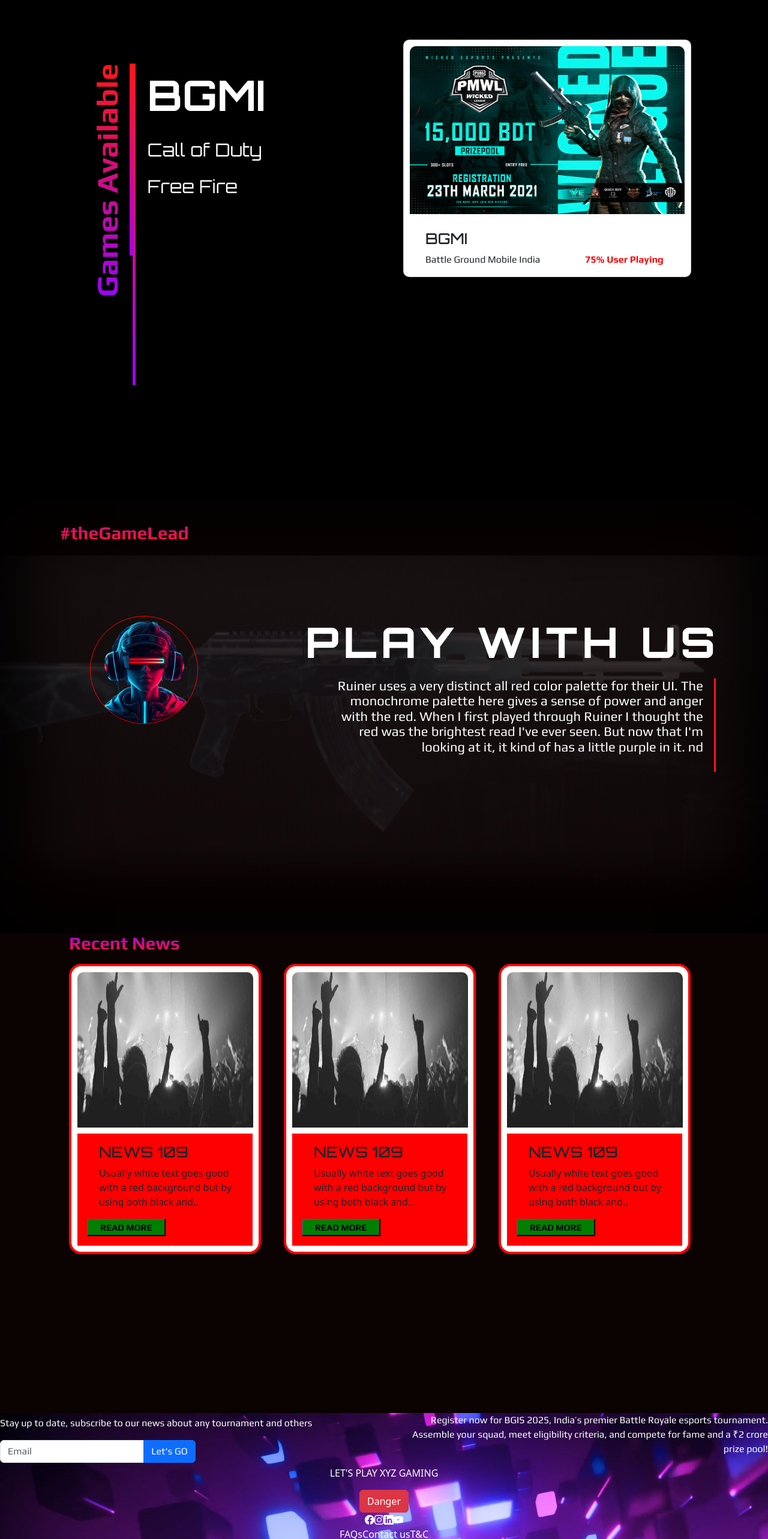
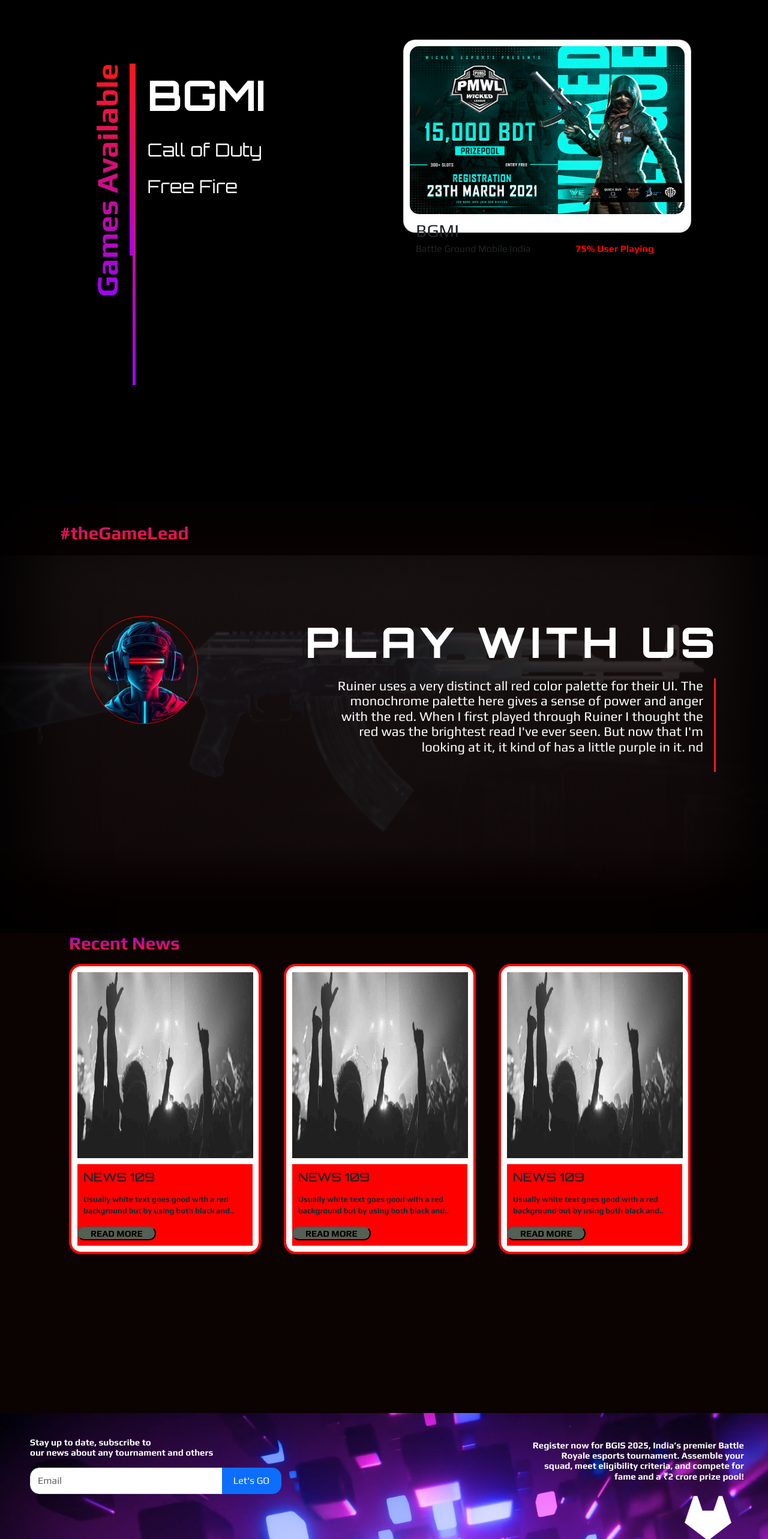
Before and after one commit to RsInfotechSystem/gaming-frontend, a Next.js app: page / in a window 1280 px wide. Shown: the part 899-3465 px from the top of the page at 60% size. Built offline with nearby package versions, Linux system fonts and the light colour scheme.

Commit message:
some changes on all the componets

```diff
--- a/app/components/pages/home/Footer.js
+++ b/app/components/pages/home/Footer.js
@@ -12,12 +12,12 @@
         </video> */}
 
         <div className='footer_content'>
-          <div className='d-flex'>
+          <div className='d-flex top_footer'>
             <div className='left_side_footer'>
-              <p>Stay up to date, subscribe to our news about any tournament and others</p>
+              <p>Stay up to date, subscribe to<br></br>our news about any tournament and others</p>
               <div className="input-group w-50">
-                <input type="email" className="form-control" placeholder="Email" />
-                <button className="btn btn-primary" type="button">Let's GO</button>
+                <input type="email" className="form-control email_box" placeholder="Email" />
+                <button className="btn btn-primary lets_go_btn" type="button">Let's GO</button>
               </div>
             </div>
 
@@ -29,29 +29,36 @@
             </div>
           </div>
 
-          <p className='text-center' style={{ color: "#FFFFFF" }}>
-            LET'S PLAY <span>XYZ GAMING</span>
-          </p>
+         <div className='frame_logo' style={{textAlign:"right"}}>
+           <img src="/homepage/Frame.png" className="" alt="..." height={80} />
+         </div>
 
-          <div className='text-center'>
-            <button type="button" className="btn btn-danger">Danger</button>
+         <div className='lets_play'>
+              <p className='text-center' style={{ color: "#FFFFFF" }}>
+                  LET'S PLAY <span className='xyz_gaming'>XYZ GAMING</span>
+              </p>
+         </div>
+
+
+          <div className='text-center register_btn'>
+            <button type="button">REGISTER NOW</button>
           </div>
 
-          <div className='social_media_icon text-center'>
+          <div className='social_media_icon text-center d-flex'>
             <a href='/'><i className="bi bi-facebook"></i></a>
             <a href='/'><i className="bi bi-instagram"></i></a>
             <a href='/'><i className="bi bi-linkedin"></i></a>
             <a href='/'><i className="bi bi-youtube"></i></a>
           </div>
 
-          <div className='text-center'>
+          <div className='terms_condtion text-center d-flex'>
             <span style={{ color: "#FFFFFF" }}>FAQs</span>
             <span style={{ color: "#FFFFFF" }}>Contact us</span>
             <span style={{ color: "#FFFFFF" }}>T&C</span>
           </div>
 
-          <div className='text-center'>
-            <p style={{ color: "#FFFFFF" }}>
+          <div className='text-center company_design'>
+            <p style={{ color: "#FF8183" }}>
               Designed & Developed by RS Infotech System Pvt. Ltd.
             </p>
           </div>
--- a/app/components/pages/home/GamesAvailable.js
+++ b/app/components/pages/home/GamesAvailable.js
@@ -29,10 +29,10 @@
         {/* Second div with image */}
         <div className="game_image_container">
            <div className="card" style={{ width: '30rem' }}>
-             <img src="/homepage/pubg_1.jpg" className="card-img-top" alt="..." height={300}/>
+             <img src="/homepage/pubg_1.jpg" className="poster_image" alt="..." height={300}/>
              <div className="card-body">
-               <h5 className="card-title">BGMI</h5>
-               <p className="card-text">Battle Ground Mobile India
+               <h5 className="game_name">BGMI</h5>
+               <p className="game_title">Battle Ground Mobile India
                 <span style={{paddingLeft:"75px",color:"red",fontWeight:"bold"}}>75% User Playing</span></p>
                {/* <a href="#" className="btn btn-primary">Go somewhere</a> */}
              </div>
--- a/app/components/pages/home/RecentNews.js
+++ b/app/components/pages/home/RecentNews.js
@@ -14,8 +14,8 @@
           <div className="card">
             <Image src={dance} alt="Card 1" className="cards_image d-block" />
             <div className="body_content_btn card-body">
-              <h5 className="card-title">NEWS 109</h5>
-              <p className="card-text">Usually white text goes good with a red background but by using both black and..</p>
+              <h5 className="card-name">NEWS 109</h5>
+              <p className="card-content">Usually white text goes good with a red background but by using both black and..</p>
               <button className="read_btn">READ MORE</button>
             </div>
           </div>
@@ -24,8 +24,8 @@
           <div className="card">
             <Image src={dance} alt="Card 2" className="cards_image d-block" />
             <div className="body_content_btn card-body">
-              <h5 className="card-title">NEWS 109</h5>
-              <p className="card-text">Usually white text goes good with a red background but by using both black and..</p>
+              <h5 className="card-name">NEWS 109</h5>
+              <p className="card-content">Usually white text goes good with a red background but by using both black and..</p>
               <button className="read_btn">READ MORE</button>
             </div>
           </div>
@@ -34,8 +34,8 @@
           <div className="card">
             <Image src={dance} alt="Card 3" className="cards_image d-block" />
             <div className="body_content_btn card-body">
-              <h5 className="card-title">NEWS 109</h5>
-              <p className="card-text">Usually white text goes good with a red background but by using both black and..</p>
+              <h5 className="card-name">NEWS 109</h5>
+              <p className="card-content">Usually white text goes good with a red background but by using both black and..</p>
               <button className="read_btn">READ MORE</button>
             </div>
           </div>
--- a/app/style/main.css
+++ b/app/style/main.css
@@ -207,22 +207,28 @@
   /* .card{
     border-radius: 100px;
   } */
-  .card img {
+  .card .poster_image{
     padding: 10px;
-    border-radius: 20px 20px 0px 0px;
+    border-radius: 25px;
 }
 .game_image_container{
     padding-top: 80px;
     padding-left: 32px;
 }
-.game_image_container .card{
-    border-radius: 10px;
+.game_image_container .card {
+  border-radius: 20px;
 }
-.card-title{
+/* .card-title{
     font-size: 30px;
     padding-left: 20px;
+} */
+.game_name {
+  font-size: 30px;
+  padding-left: 20px;
+  font-weight: 500;
+  font-family: 'Play';
 }
-.card-text{
+.game_title{
     padding-left: 20px;
 }
 .user_percentage{
@@ -339,8 +345,8 @@
 }
 .cards_image{
   width: 313px;
-  height: 320px;
-  padding: 50px;
+  height: 330px;
+  padding: 10px;
 }
 .cards_content{
 
@@ -352,19 +358,20 @@
   margin:0px 10px 10px 10px;
   /* height: 20px; */
 }
-.read_btn{
+.read_btn {
   font-family: play;
   font-size: 15px;
   line-height: 15px;
   font-weight: bold;
-  background-color: green;
-  padding: 5px 20px;
+  background-color: #556055;
+  padding: 2px 20px;
+  border-radius: 50px;
+  align-items: center;
 }
-.card-title{
-  font-family: Orbitron;
-  font-size: 25px;
+/* .card-title{
+  font-family: play;
   font-weight: 500;
-}
+} */
 
 /* News section css End */
 
@@ -375,16 +382,28 @@
   background-image: url(../../public/homepage/footerImage.png);
   height: 100vh;
 }
+.top_footer{
+  font-family: play;
+  font-weight: 700;
+  font-size: 15px;
+  line-height: 17.36px;
+  padding: 40px 0px 0px 50px;
+
+}
 .left_side_footer{
   width: 100%;
-  font-family: play;
   color: #FFFFFF;
 }
-.right_side_footer p image{
+.right_side_footer p{
+  width: 353px;
+  /* padding-right: 40px; */
+  margin-right: 40px;
+}
+/* .right_side_footer p image{
   width: 10px;
   display: flex;
   align-items: end;
-}
+} */
 .footer_bg_video {
   position: absolute;
   width: 100%;
@@ -427,3 +446,87 @@
 .social_media_icon a{
   color: #FFFFFF;
 }
+.card-body {
+  flex: auto;
+  /* padding: var(--bs-card-spacer-y) var(--bs-card-spacer-x); */
+  padding: 0px;
+  color: var(--bs-card-color);
+  height: 20px;
+}
+.card-name{
+  padding: 10px 0px 0px 10px;
+  font-family: orbitron;
+}
+.card-content {
+  padding-left: 10px;
+  font-family: play;
+  font-size: 13px;
+  font-weight: 600;
+  margin-top: 15px;
+  margin-bottom: 15px;
+}
+.input-group .lets_go_btn{
+  width: 99px;
+  height: 44px;
+  border-radius: 15px;
+  z-index: 5;
+}
+.input-group .email_box {
+  border-radius: 15px;
+  z-index: 1;
+}
+.lets_play p{
+ font-size: 70px;
+ font-weight: 900;
+ line-height: 87.78px;
+ font-family: orbitron;
+ height: 88px;
+ letter-spacing: 5px;
+}
+.lets_play .xyz_gaming {
+  font-size: 20px;
+  font-weight: 700;
+  line-height: 25.08px;
+  position: relative;
+  bottom: 34px;
+  left: 203px;
+}
+.frame_logo img{
+  position: relative;
+  right: 60px;
+}
+.register_btn button{
+  border-radius: 50px;
+width: 192px;
+height: 48px;
+font-family: orbitron;
+font-size: 13px;
+font-weight: 600;
+letter-spacing: 2px;
+background-image: linear-gradient(to right, #ff1717, #9d04f6);
+border: none;
+color: #FFFFFF;
+}
+.social_media_icon{
+  margin: 0px 510px;
+  padding-top: 30px;
+}
+.social_media_icon a i{
+  width: 200px;
+  height: 200px;
+}
+.terms_condtion{
+  margin: 0px 390px;
+  font-family: Orbitron;
+  font-size: 15px;
+font-weight: 700;
+padding-top: 30px;
+}
+.company_design{
+  font-family: Orbitron;
+  font-size: 12px;
+  font-weight: 600;
+  line-height: 15.05px;
+  letter-spacing: 1px;
+  padding-top: 20px;
+}
```
Also changed, not shown: public/homepage/Frame.png (renamed from public/homepage/Frame (2).png).
